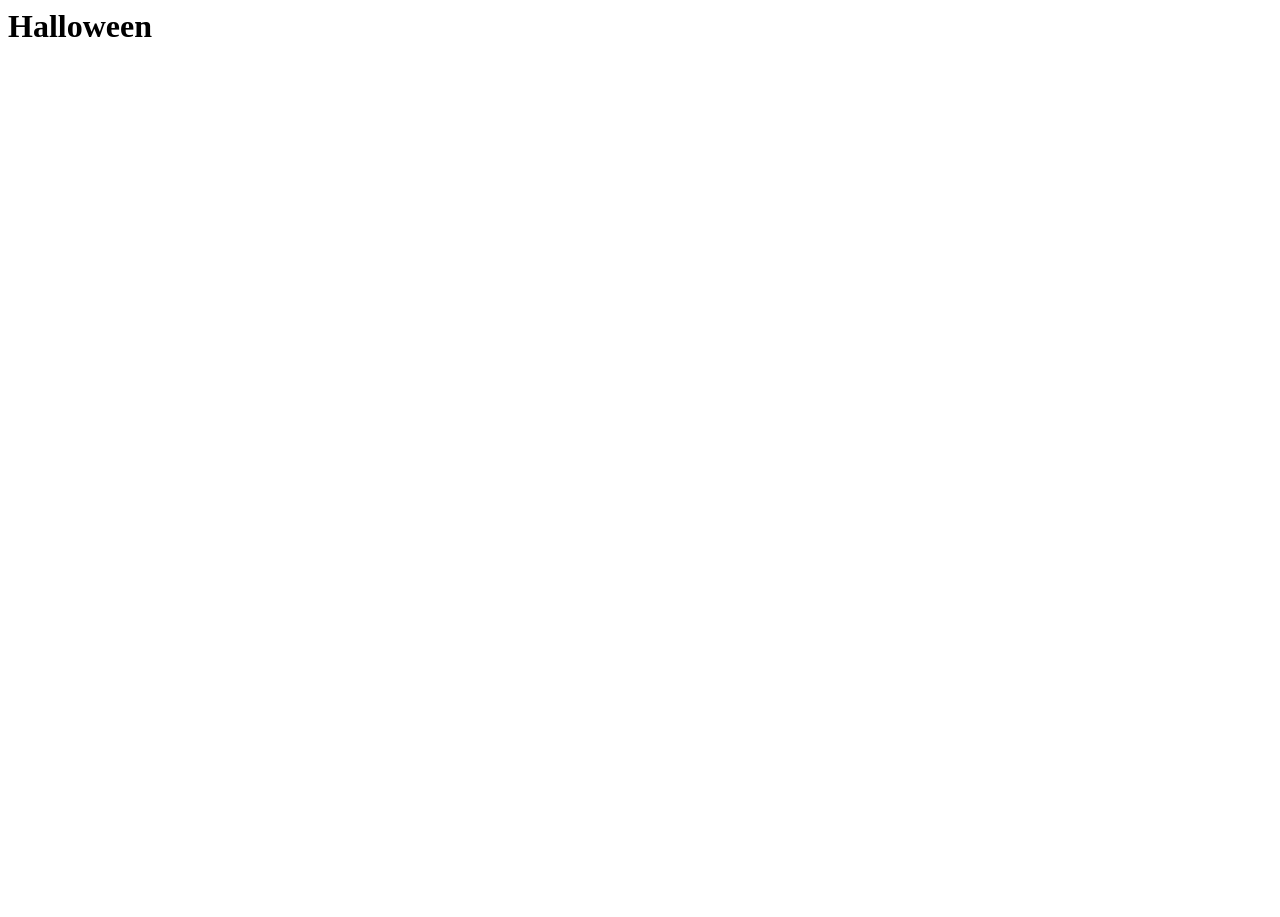
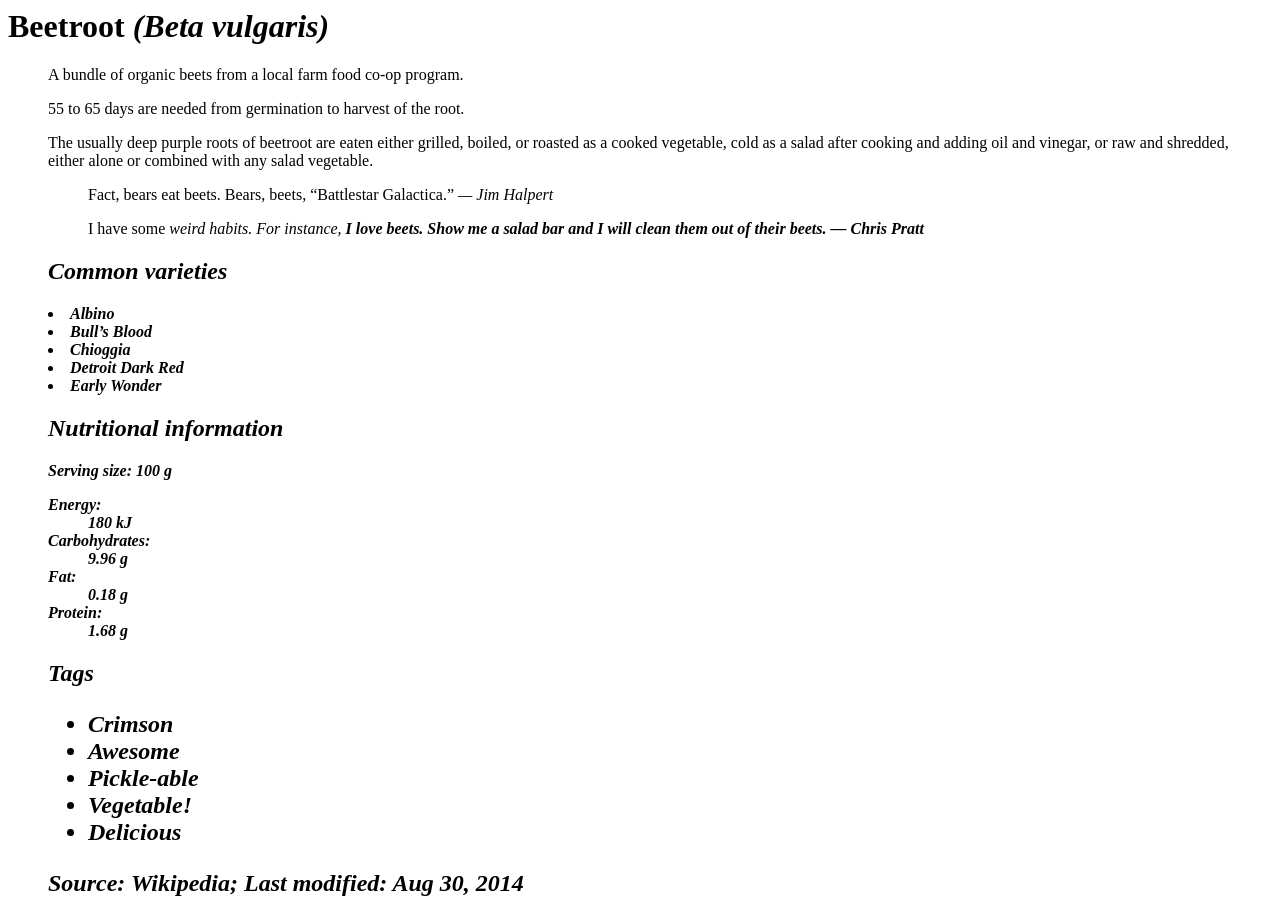
Before and after one commit to granz89/dsn1678-exercise-0, a plain HTML site: page index.html in a window 1280 px wide. Before the commit the page ends 800 px from the top, so only its background shows below. Drawn offline with Linux system fonts and the light colour scheme.

Commit message:
html entered

```diff
--- a/index.html
+++ b/index.html
@@ -1 +1,58 @@
-<h1>Halloween</h1>
+
+<head>
+<main>
+
+<h1>Beetroot <i>(Beta vulgaris)</i></h1>
+
+<figure>
+	<img src="" atl="">
+
+
+	<figcaption>A bundle of organic beets from a local farm food co-op program.</figcaption>
+
+<p>55 to 65 days are needed from germination to harvest of the root.</p>
+
+<p>The usually deep purple roots of beetroot are eaten either grilled, boiled, or roasted as a
+cooked vegetable, cold as a salad after cooking and adding oil and vinegar, or raw and
+shredded, either alone or combined with any salad vegetable.</p>
+
+<blockquote>Fact, bears eat beets. Bears, beets, “Battlestar Galactica.”
+<cite> — Jim Halpert</cite></blockquote>
+
+<blockquote>I have some <em>weird<em> habits. For instance, <strong>I love beets.<strong> Show me a salad bar and I will
+clean them out of their beets.
+<cite>— Chris Pratt</cite></blockquote>
+
+<h2>Common varieties</h2>
+
+<or>
+	<li>Albino</li>
+	<li>Bull’s Blood</li>
+	<li>Chioggia</li>
+	<li>Detroit Dark Red</li>
+	<li>Early Wonder</li>
+
+<side>
+	<h2>Nutritional information</h2>
+
+	<p>Serving size: 100 g</p>
+
+	<dl>
+		<dt>Energy:<dt><dd><data>180 kJ</data></dd>
+		<dt>Carbohydrates:<dt><dd><data>9.96 g</data></dd>
+		<dt>Fat:<dt><dd><data>0.18 g</data></dd>
+		<dt>Protein:</dt><dd><data>1.68 g</data></dd>
+	</dl>
+</side>
+
+<h2>Tags<h2>
+
+<ul>
+	<li>Crimson</li>
+	<li>Awesome</li>
+	<li>Pickle-able</li>
+	<li>Vegetable!</li>
+	<li>Delicious</li>
+</ul>
+
+<footer>Source: Wikipedia; Last modified: Aug 30, 2014</footer>
```
